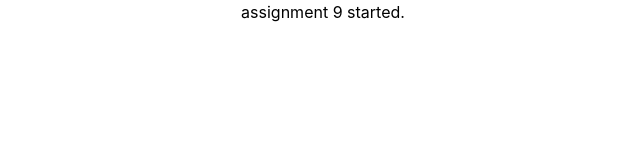
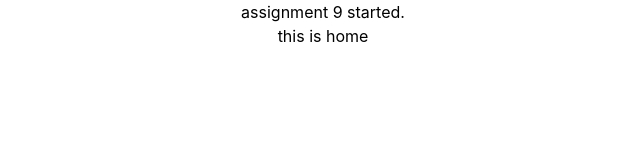
Before and after one commit to Dev-Zual/react-products-analysis-site, a React (Create React App) app: page / in a window 1280 px wide. Shown: the top 160 px of the page, without its empty margins (317-957 px from the left). Built offline with nearby package versions, Linux system fonts and the light colour scheme.

Commit message:
setup route in app js

```diff
--- a/src/App.js
+++ b/src/App.js
@@ -1,9 +1,18 @@
+import { Route, Routes } from 'react-router-dom';
 import './App.css';
+import Home from './components/Home/Home';
+import Reviews from './components/Reviews/Reviews';
+import Dashboard from './components/Dashboard/Dashboard';
 
 function App() {
   return (
     <div className="App">
       <h1>assignment 9 started.</h1>
+      <Routes>
+        <Route path="/" element={<Home></Home>}></Route>
+        <Route path="/reviews" element={<Reviews></Reviews>}></Route>
+        <Route path="/dashboard" element={<Dashboard></Dashboard>}></Route>
+      </Routes>
     </div>
   );
 }
```
